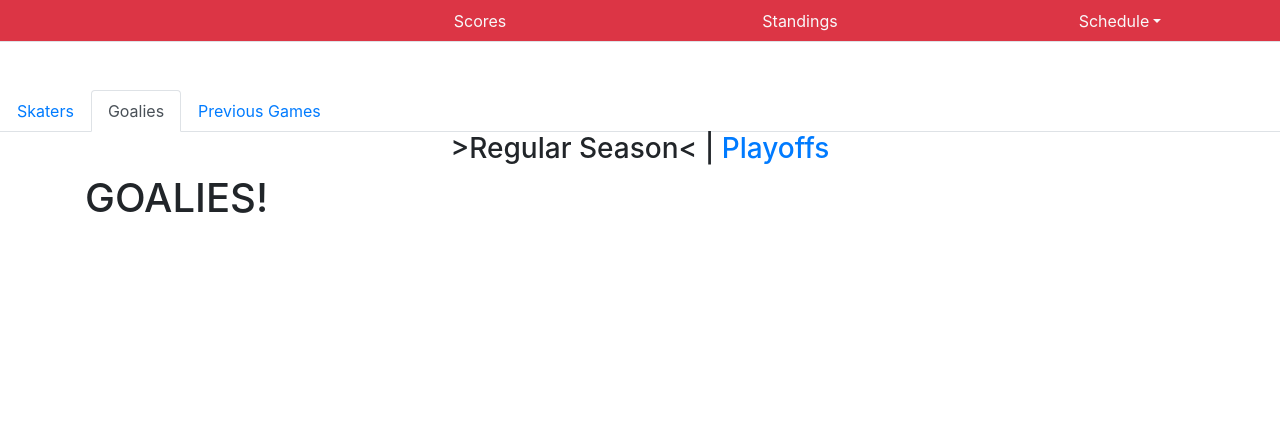
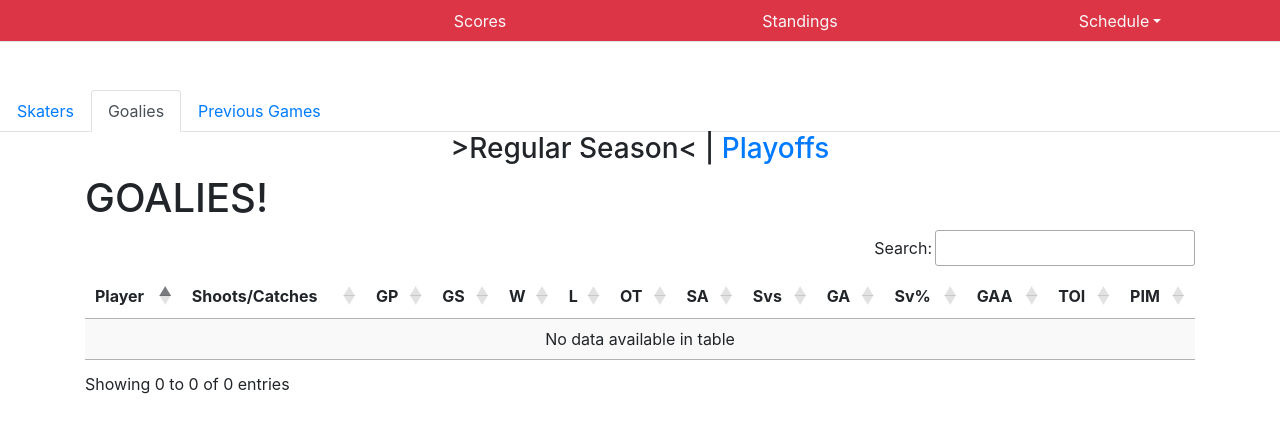
Before and after one commit to dword4/hockey-info, a Flask app: template templates/team.html in a window 1280 px wide, after a click on "Goalies". Shown: the top 433 px of the page. Run offline with Flask 2, Linux system fonts and the light colour scheme; the template is opened without the code that fills it, so the values that code supplies are empty; some libraries are stand-ins or nearby versions.

Commit message:
added goalies to team stats

```diff
--- a/Helpers.py
+++ b/Helpers.py
@@ -5,6 +5,12 @@ import json
 import arrow
 
 class Helpers(object):
+    # converts team_id value to franchise_id used by some endpoints
+    def team_to_franchise(self, team_id):
+        url = 'https://statsapi.web.nhl.com/api/v1/teams/'+str(team_id)+'?expand=team.franchise'
+        team_data = requests.get(url).json()
+        franchise_id = team_data['teams'][0]['franchise']['franchiseId']
+        return franchise_id
 
     # returns current season id
     def get_current_season(self):
--- a/app.py
+++ b/app.py
@@ -201,6 +201,7 @@ def get_team(team_id):
     hockeyHelp = Helpers()
     teams = hockeyHelp.get_all_teams()
     sid = hockeyHelp.get_current_season()
+    fid = hockeyHelp.team_to_franchise(team_id)
     # first we gather the regular standings
     url = 'https://statsapi.web.nhl.com/api/v1/teams/'+team_id+'?hydrate=franchise(roster(season='+str(sid)+',person(name,stats(splits=[statsSingleSeason]))))'
     records = requests.get(url).json()
@@ -233,7 +234,46 @@ def get_team(team_id):
             # no stats found
             pass
     team_scores = get_team_scores(team_id)
-    return render_template('team.html', t=team_id, roster_stats=ps, g=team_scores, all_teams=teams)
+
+	# now we do goalie stats
+
+    url = 'https://api.nhle.com/stats/rest/en/goalie/summary?isAggregate=false&isGame=false&sort=%5B%7B%22property%22:%22wins%22,%22direction%22:%22DESC%22%7D,%7B%22property%22:%22savePct%22,%22direction%22:%22DESC%22%7D%5D&start=0&limit=50&factCayenneExp=gamesPlayed%3E=1&cayenneExp=franchiseId%3D'+str(fid)+'%20and%20gameTypeId=2%20and%20seasonId%3C='+str(sid)+'%20and%20seasonId%3E='+str(sid)
+    records = requests.get(url).json()
+    # desired stats: S/C(Shoots/Catches), GP, GS, W, L, OT (Overtime Losses), SA (Shots Against), Svs (Saves), GA (Goals Against), Sv% (Save %) GAA (Goals-Against-Avg), TOI, PIM
+    roster = records['data']
+    gs = []
+    for goalie in roster:
+        stats_gp = goalie['gamesPlayed']
+        stats_gs = goalie['gamesStarted']
+        stats_w = goalie['wins']
+        stats_l = goalie['losses']
+        stats_ot = goalie['otLosses']
+        stats_sa = goalie['shotsAgainst']
+        stats_svs = goalie['saves']
+        stats_svp = goalie['savePct']
+        stats_sc = goalie['shootsCatches']
+        stats_ga = goalie['goalsAgainst']
+        stats_gaa = goalie['goalsAgainstAverage']
+        stats_toi = goalie['timeOnIce']
+        stats_pim = goalie['penaltyMinutes']
+        statline = {
+        'NAME': goalie['goalieFullName'],
+        'SC': stats_sc,
+        'GP': stats_gp,
+        'GS': stats_gs,
+        'W': stats_w,
+        'L': stats_l,
+        'OT': stats_ot,
+        'SA': stats_sa,
+        'SVS': stats_svs,
+        'SVP': stats_svp,
+        'GA': stats_ga,
+        'GAA': stats_gaa,
+        'TOI': stats_toi,
+        'PIM': stats_pim
+        }
+        gs.append(statline)
+    return render_template('team.html', t=team_id, roster_stats=ps, goalie_stats=gs, g=team_scores, all_teams=teams)
 
 @app.route('/team/<team_id>/playoffs')
 def get_team_playoffs(team_id):
@@ -499,12 +539,6 @@ def get_game_date(game_id):
 
     return arrow_game_date.to('US/Eastern').format('YYYY-MM-DD hh:mm A ZZZ')
 
-# returns franchiseId value used in some other API querries
-def team_to_franchise(team_id):
-    url = 'https://statsapi.web.nhl.com/api/v1/teams/'+str(team_id)+'?expand=team.franchise'
-    team_data = requests.get(url).json()
-    franchise_id = team_data['teams'][0]['franchise']['franchiseId']
-    return franchise_id
 
 # gets headlines (limit of 15 hardcoded for now)
 def get_headlines():
--- a/templates/team.html
+++ b/templates/team.html
@@ -39,6 +39,13 @@
 <script>
 $(document).ready( function () {
     $('#table_id').DataTable( {
+		paging: false
+	});
+} );
+</script>
+<script>
+$(document).ready( function () {
+    $('#table_id2').DataTable( {
 		paging: false
 	});
 } );
@@ -100,6 +107,50 @@ $(document).ready( function () {
 
 		<div class="tab-pane container fade" id="goalies">
 			<h1>GOALIES!</h1>
+<table id="table_id2" class="display">
+	<thead>
+		<tr>
+
+    <!--
+# desired stats: S/C(Shoots/Catches), GP, GS, W, L, OT (Overtime Losses), SA (Shots Against), Svs (Saves), GA (Goals Against), Sv% (Save %) GAA (Goals-Against-Avg), TOI, PIM
+-->
+			<th>Player</th>
+			<th title="Shoots/Catches">Shoots/Catches</th>
+			<th title="Games Played">GP</th>
+			<th title="Games Started">GS</th>
+			<th title="Wins">W</th>
+			<th title="Losses">L</th>
+			<th title="Overtime Losses">OT</th>
+			<th title="Shots Against">SA</th>
+			<th title="Saves">Svs</th>
+			<th title="Goals Against">GA</th>
+			<th title="Save %">Sv%</th>
+			<th title="Goals Against Avg">GAA</th>
+			<th title="Time On Ice">TOI</th>
+			<th title="Penalty Minutes">PIM</th>
+		</tr>
+	</thead>
+	<tbody>
+		{% for g in goalie_stats %}
+		<tr>
+			<td>{{ g.NAME }}</td>
+			<td>{{ g.SC }}</td>
+			<td>{{ g.GP }}</td>
+			<td>{{ g.GS }}</td>
+			<td>{{ g.W }}</td>
+			<td>{{ g.L }}</td>
+			<td>{{ g.OT }}</td>
+			<td>{{ g.SA }}</td>
+			<td>{{ g.SVS}}</td>
+			<td>{{ g.GA }}</td>
+			<td>{{ g.SVP }}</td>
+			<td>{{ g.GAA }}</td>
+			<td>{{ g.TOI }}</td>
+			<td>{{ g.PIM }}</td>
+		</tr>
+		{% endfor %}
+	</tbody>
+</table>
 		</div>
 		<div class="tab-pane container fade" id="previous-games">
 			<h1>Previous Games</h1>
```
